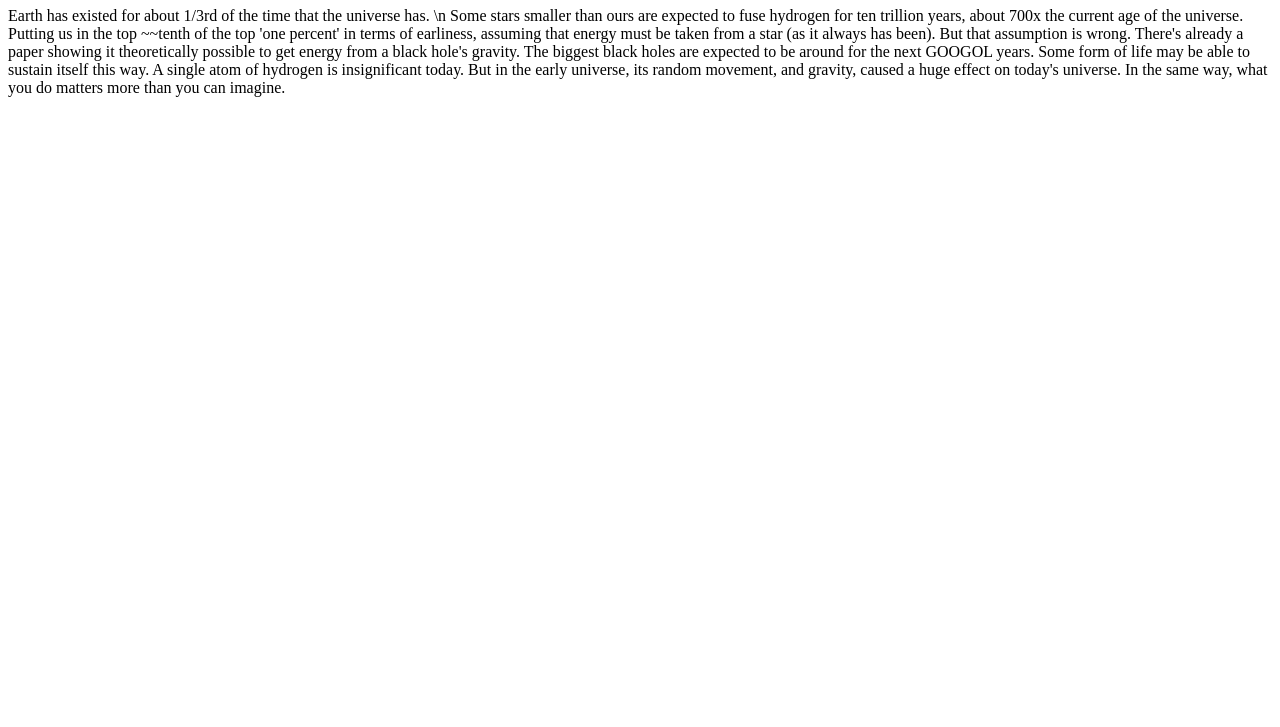
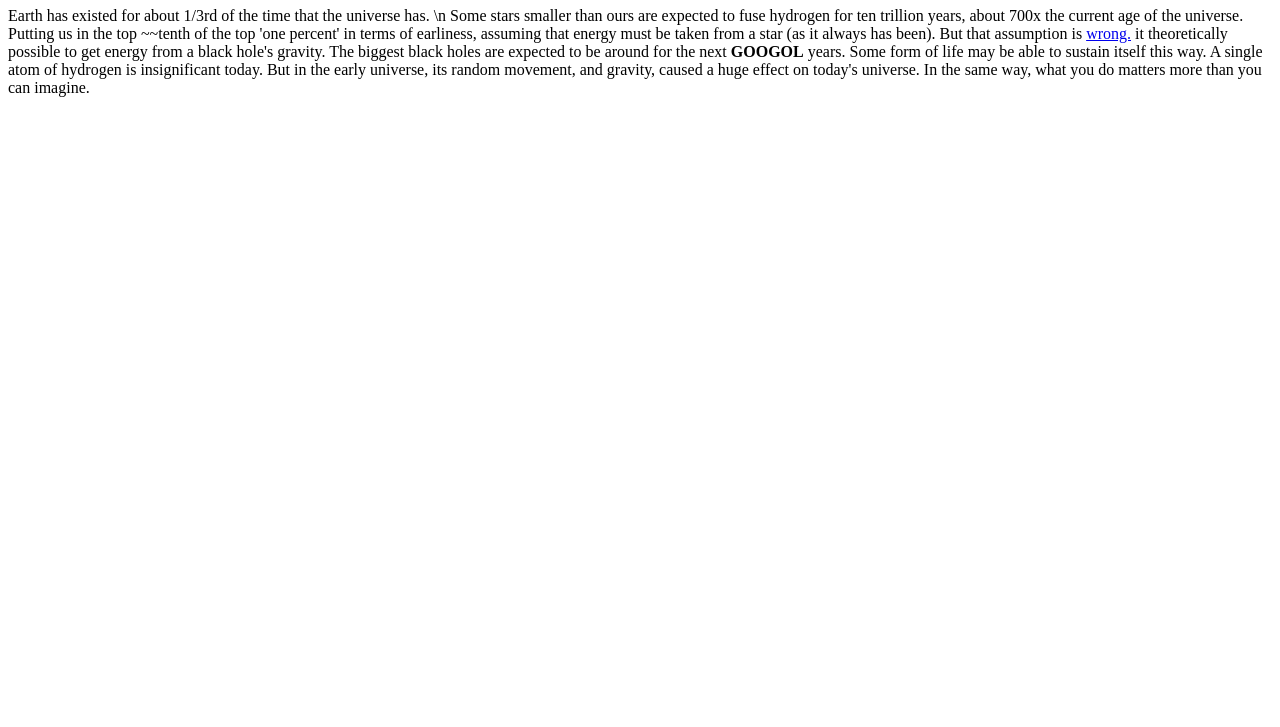
Before and after one commit to pwntatochip/pwntatochip.github.io, a plain HTML site: page index.html in a window 1280 px wide. Shown: the part 73-800 px from the top of the page. Drawn offline with Linux system fonts and the light colour scheme.

Commit message:
paragraph, link, bold, done

```diff
--- a/index.html
+++ b/index.html
@@ -13,15 +13,22 @@
 		in the top ~~tenth of the top 'one percent' in terms of earliness,
 		assuming that energy must be taken from a star (as it always has been).
 
-		But that assumption is wrong. There's already a paper showing
+		But that assumption is <a
+		href="https://theconversation.com/could-we-extract-energy-from-a-black-hole-our-experiment-verifies-old-theory-141464"
+		> wrong.</a>
+
+
 		it theoretically possible to get energy from a black hole's gravity.
 		The biggest black holes are expected to be around for the next
-		GOOGOL years. Some form of life may be able to sustain itself this way.
+		<strong>GOOGOL</strong> years. Some form of life may be able to sustain
+		itself this way.
 
 		A single atom of hydrogen is insignificant today. But in the early
 		universe, its random movement, and gravity, caused a huge effect on
 		today's universe. In the same way, what you do matters more than you
 		can imagine.
 	</p>
+
+
   </body>
 </html>
```
